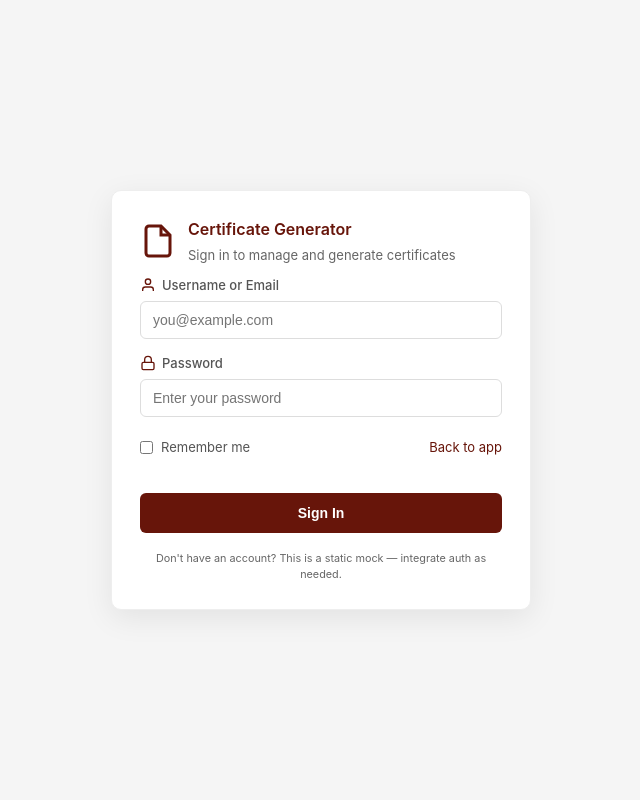
After one commit to RCharlesAbraham/StandaloneCertificateGenerator, a PHP site: page /login.html in a window 1280 px wide. The commit adds this page. Shown: the whole page, without its empty margins (319-959 px from the left). Run offline with PHP 8.4, Linux system fonts and the light colour scheme.

Commit message:
Add login page and top navigation bar with user menu
Introduces a new login.html page with mock authentication, and adds a top navigation bar to index.html featuring logo upload and a user menu with account details and logout functionality. Updates script.js to handle user menu interactions and authentication state, and styles.css for navigation bar and user menu styling. Also changes primary accent color from #8b1538 to #67150a throughout the UI for consistency.

```diff
--- /dev/null
+++ b/login.html
@@ -0,0 +1,180 @@
+<!DOCTYPE html>
+<html lang="en">
+<head>
+    <meta charset="UTF-8">
+    <meta name="viewport" content="width=device-width, initial-scale=1.0">
+    <title>Login - Certificate Generator</title>
+    <link rel="stylesheet" href="styles.css">
+    <style>
+        /* Small overrides for the login layout */
+        .login-wrapper {
+            display: flex;
+            align-items: center;
+            justify-content: center;
+            height: 100vh;
+            background: #f5f5f5;
+            padding: 24px;
+        }
+
+        .login-card {
+            width: 100%;
+            max-width: 420px;
+            background: #fff;
+            border-radius: 10px;
+            box-shadow: 0 8px 30px rgba(0,0,0,0.08);
+            padding: 28px;
+            border: 1px solid #eee;
+        }
+
+        .login-card .header {
+            border-bottom: none;
+            padding-bottom: 0;
+            margin-bottom: 14px;
+        }
+
+        .login-card p.subtitle {
+            font-size: 13px;
+            color: #666;
+            margin-top: 8px;
+        }
+
+        .login-actions {
+            display: flex;
+            gap: 10px;
+            align-items: center;
+            margin-top: 12px;
+        }
+
+        .login-footer {
+            margin-top: 16px;
+            font-size: 13px;
+            color: #666;
+            text-align: center;
+        }
+
+        /* Ensure inputs have consistent styling */
+        .login-card input[type="text"],
+        .login-card input[type="password"] {
+            width: 100%;
+            padding: 10px 12px;
+            border: 1px solid #ddd;
+            border-radius: 6px;
+            font-size: 14px;
+            transition: all 0.3s ease;
+            box-sizing: border-box;
+        }
+
+        .login-card input[type="text"]:focus,
+        .login-card input[type="password"]:focus {
+            outline: none;
+            border-color: #67150a;
+            box-shadow: 0 0 0 3px rgba(103, 21, 10, 0.1);
+        }
+
+        .login-card input[type="checkbox"] {
+            cursor: pointer;
+        }
+    </style>
+</head>
+<body>
+    <div class="login-wrapper">
+        <div class="login-card">
+            <div class="header" style="display:flex; align-items:center; gap:12px;">
+                <svg width="36" height="36" viewBox="0 0 24 24" fill="none" stroke="currentColor" stroke-width="2">
+                    <path d="M14 2H6a2 2 0 0 0-2 2v16a2 2 0 0 0 2 2h12a2 2 0 0 0 2-2V8z" />
+                    <polyline points="14 2 14 8 20 8" />
+                </svg>
+                <div>
+                    <h1 style="font-size:16px; margin:0; color:#67150a;">Certificate Generator</h1>
+                    <p class="subtitle">Sign in to manage and generate certificates</p>
+                </div>
+            </div>
+
+            <form id="loginForm">
+                <div class="form-section">
+                    <div class="form-group">
+                        <label for="username">
+                            <svg width="16" height="16" viewBox="0 0 24 24" fill="none" stroke="currentColor" stroke-width="2">
+                                <path d="M20 21v-2a4 4 0 0 0-4-4H8a4 4 0 0 0-4 4v2" />
+                                <circle cx="12" cy="7" r="4" />
+                            </svg>
+                            Username or Email
+                        </label>
+                        <input type="text" id="username" placeholder="you@example.com" required>
+                    </div>
+
+                    <div class="form-group">
+                        <label for="password">
+                            <svg width="16" height="16" viewBox="0 0 24 24" fill="none" stroke="currentColor" stroke-width="2">
+                                <rect x="3" y="11" width="18" height="11" rx="2" ry="2"/>
+                                <path d="M7 11V7a5 5 0 0 1 10 0v4"/>
+                            </svg>
+                            Password
+                        </label>
+                        <input type="password" id="password" placeholder="Enter your password" required>
+                    </div>
+
+                    <div style="display:flex; justify-content:space-between; align-items:center; margin-top:6px;">
+                        <label style="display:flex; align-items:center; gap:8px; font-size:13px; color:#555;">
+                            <input type="checkbox" id="remember"> Remember me
+                        </label>
+                        <a href="index.html" style="font-size:13px; color:#67150a; text-decoration:none;">Back to app</a>
+                    </div>
+
+                    <div class="login-actions">
+                        <button type="submit" class="btn btn-primary" style="flex:1;">Sign In</button>
+                    </div>
+                </div>
+            </form>
+
+            <div class="login-footer">
+                <small>Don't have an account? This is a static mock — integrate auth as needed.</small>
+            </div>
+        </div>
+    </div>
+
+    <script>
+        // Check if already logged in
+        (function() {
+            const isLoggedIn = sessionStorage.getItem('isAuthenticated');
+            if (isLoggedIn === 'true') {
+                window.location.href = 'index.html';
+            }
+        })();
+
+        // Simple client-side mock login handler
+        document.getElementById('loginForm').addEventListener('submit', function (e) {
+            e.preventDefault();
+            const user = document.getElementById('username').value.trim();
+            const pass = document.getElementById('password').value;
+
+            if (!user || !pass) {
+                alert('Please enter both username and password.');
+                return;
+            }
+
+            // Mock success: set authentication flag
+            sessionStorage.setItem('isAuthenticated', 'true');
+            sessionStorage.setItem('currentUser', user);
+            sessionStorage.setItem('loginTime', new Date().toISOString());
+
+            // Store username if remember checked
+            if (document.getElementById('remember').checked) {
+                localStorage.setItem('mockUser', user);
+            } else {
+                localStorage.removeItem('mockUser');
+            }
+
+            // Redirect to index (authenticated)
+            alert('Signed in successfully! Redirecting to the app...');
+            window.location.href = 'index.html';
+        });
+
+        // Prefill username if remembered
+        (function () {
+            const saved = localStorage.getItem('mockUser');
+            if (saved) document.getElementById('username').value = saved;
+        })();
+    </script>
+</body>
+</html>
--- a/styles.css
+++ b/styles.css
@@ -31,17 +160,17 @@ body {
     gap: 12px;
     margin-bottom: 30px;
     padding-bottom: 20px;
-    border-bottom: 2px solid #8b1538;
+    border-bottom: 2px solid #67150a;
 }
 
 .header svg {
-    color: #8b1538;
+    color: #67150a;
 }
 
 .header h1 {
     font-size: 18px;
     font-weight: 600;
-    color: #8b1538;
+    color: #67150a;
 }
 
 .form-section {
@@ -66,7 +195,7 @@ body {
 }
 
 .form-group label svg {
-    color: #8b1538;
+    color: #67150a;
 }
 
 .form-group input[type="text"],
@@ -142,15 +271,15 @@ body {
 }
 
 .btn-primary {
-    background: #8b1538;
+    background: #67150a;
     color: white;
     margin-top: 10px;
 }
 
 .btn-primary:hover {
-    background: #6d1029;
+    background: #4a0f07;
     transform: translateY(-2px);
-    box-shadow: 0 4px 12px rgba(139, 21, 56, 0.3);
+    box-shadow: 0 4px 12px rgba(103, 21, 10, 0.3);
 }
 
 .btn-primary:active {
```
Also changed, not shown: other parts of styles.css (+148 -19 lines), index.html (+65 -7 lines), script.js (+60 -2 lines), assets/MMC-LOGO-2-229x300.jpg (added).
